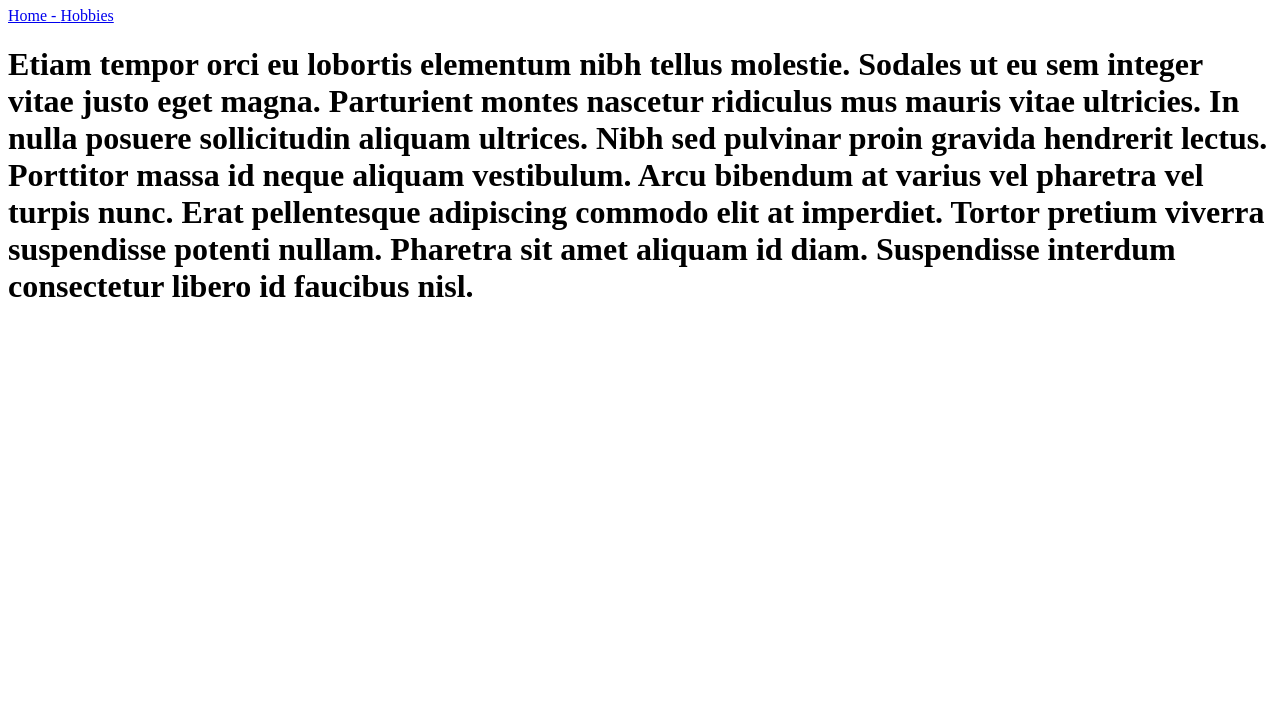
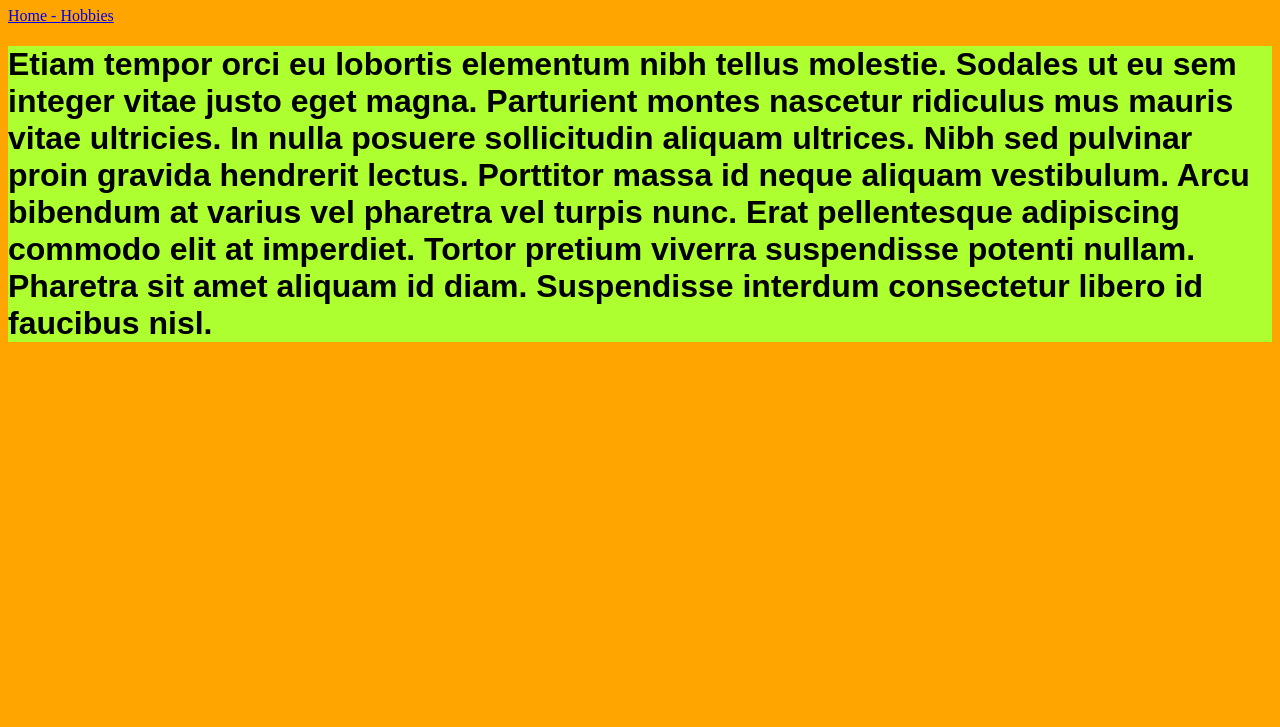
Before and after one commit to Emmanuel-mena/Exercise-1-, a plain HTML site: page thingsilike.html in a window 1280 px wide. Shown: the part 73-800 px from the top of the page. Drawn offline with Linux system fonts and the light colour scheme.

Commit message:
Update thingsilike.html

```diff
--- a/thingsilike.html
+++ b/thingsilike.html
@@ -1,10 +1,21 @@
 <!DOCTYPE html>
 <html lang="en">
+<style>
 
+    h1{ font-family: sans-serif}
+
+html {background-color: orange;}
+
+    h1{background-color:  greenyellow;}
+
+
+    </style>
 <head>
     <meta charset="UTF-8">
     <title>Hobbies</title>
 </head>
+
+
 
 <body>
     <h1>
```
